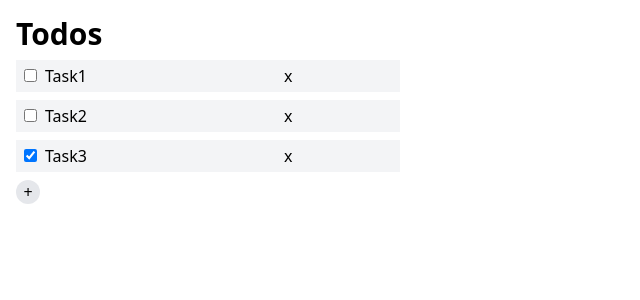
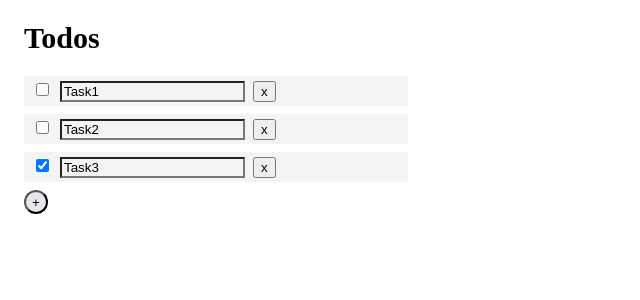
Before and after one commit to yanggggjie/learn-vue, a Vue app: page / in a window 1280 px wide. Shown: the top 300 px of the page, without its empty margins (0-640 px from the left). Built offline with nearby package versions, Linux system fonts and the light colour scheme.

Commit message:
chore: add tailwindcss

```diff
--- a/package.json
+++ b/package.json
@@ -9,6 +9,7 @@
     "preview": "vite preview"
   },
   "dependencies": {
+    "@vueuse/core": "^10.9.0",
     "tailwind-merge": "^2.2.2",
     "vue": "^3.4.21"
   },
--- a/tailwind.config.js
+++ b/tailwind.config.js
@@ -5,4 +5,7 @@ export default {
     extend: {},
   },
   plugins: [],
+  corePlugins: {
+    preflight: false,
+  },
 }
```
Also changed, not shown: 1 other file (tests, documents, lock files or other folders).
